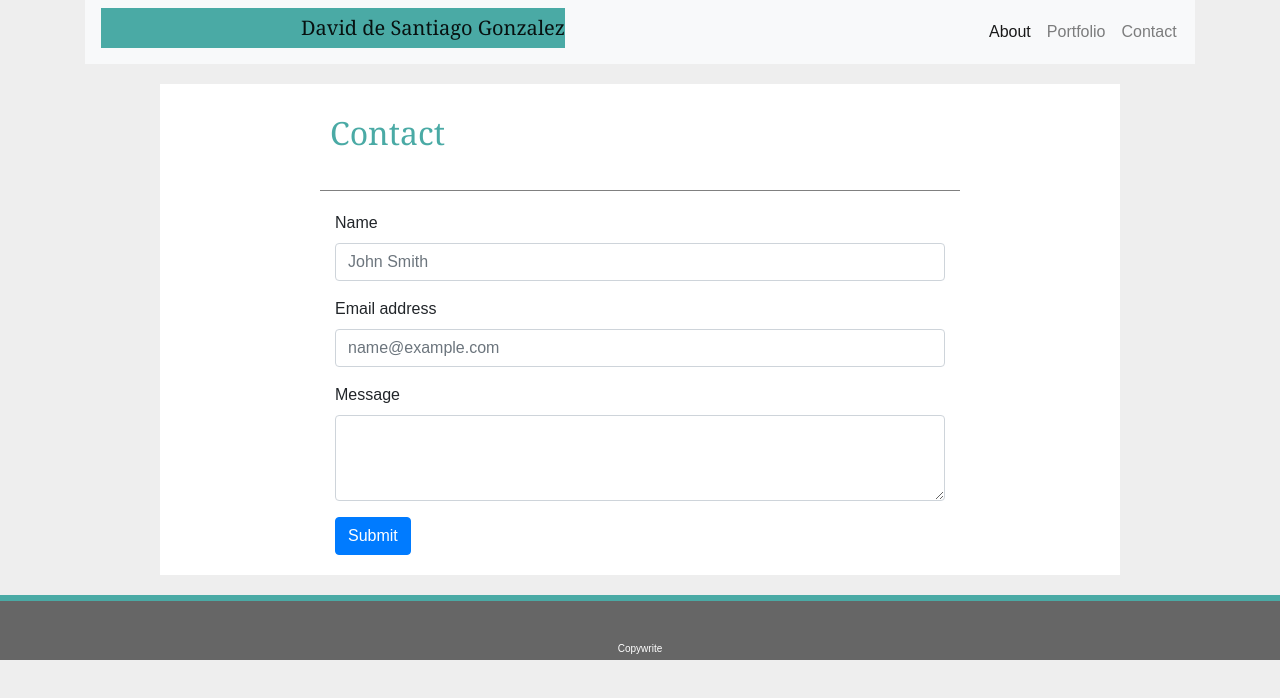
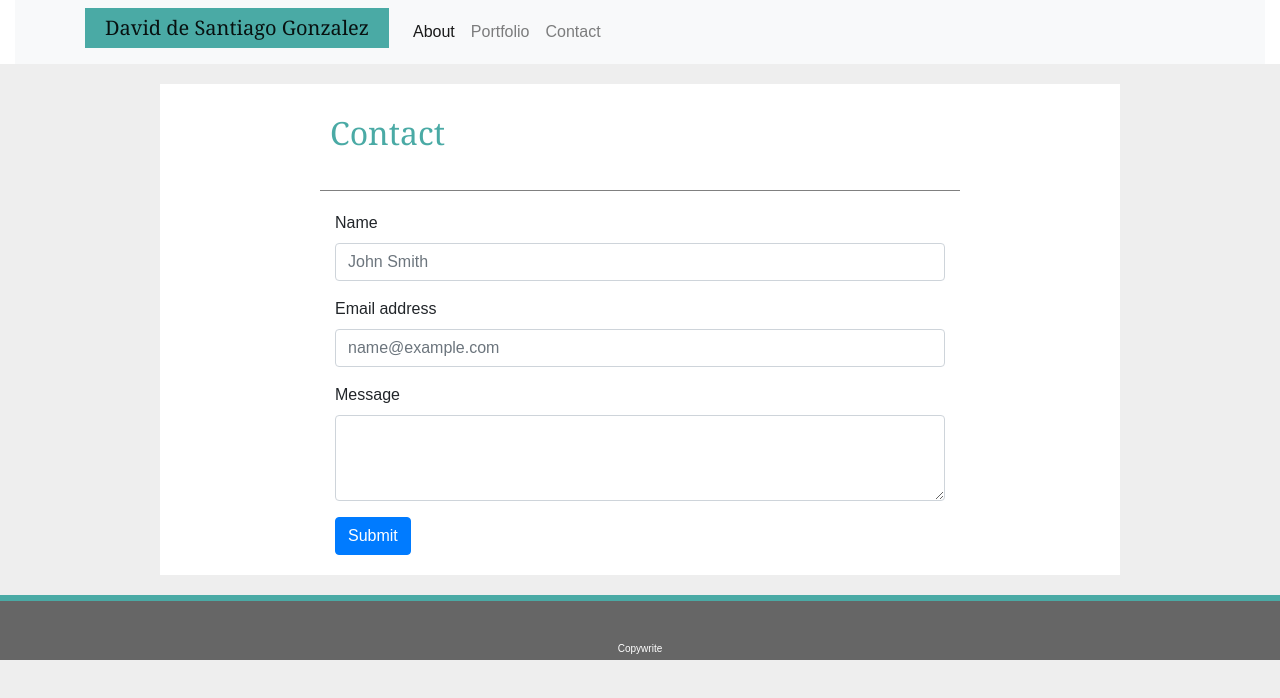
Before and after one commit to ddesan/Bootstrap-Portfolio, a plain HTML site: page contact.html in a window 1280 px wide. Drawn offline with nearby package versions, Linux system fonts and the light colour scheme.

Commit message:
last update

```diff
--- a/contact.html
+++ b/contact.html
@@ -12,15 +12,15 @@
 </head>
 
 <body>
-    <div class="container-fluid">
-        <div class="container">
-            <nav class="navbar navbar-expand-lg navbar-light bg-light">
+    <div class="container-fluid" style="background-color:white">
+        <nav class="navbar navbar-expand-lg navbar-light bg-light ">
+            <div class="container">
                 <h1 class="navbar-brand" href="index.html">David de Santiago Gonzalez</h1>
                 <button class="navbar-toggler" type="button" data-toggle="collapse" data-target="#navbarText"
                     aria-controls="navbarText" aria-expanded="false" aria-label="Toggle navigation">
                     <span class="navbar-toggler-icon"></span>
                 </button>
-                <div class="collapse navbar-collapse" id="navbarText" style="padding-left: 400px">
+                <div class="collapse navbar-collapse" id="navbarText">
                     <ul class="navbar-nav mr-auto">
                         <li class="nav-item active">
                             <a class="nav-link" href="index.html">About <span class="sr-only">(current)</span></a>
@@ -33,9 +33,8 @@
                         </li>
                     </ul>
                 </div>
-            </nav>
-        </div>
-
+            </div>
+        </nav>
     </div>
 
     <div class="container" id="main">
--- a/style.css
+++ b/style.css
@@ -2,8 +2,8 @@ h1{
     color: white;
     font-family: Georgia, Times, Times New Roman, serif;
     background-color: #4aaaa5;
-    padding-left: 200px;
-    height: 100%;
+    padding: 20px;
+    font-size: 18px;
 }
 h2{
     padding: 20px;
```
Also changed, not shown: index.html (+4 -5 lines), portfolio.html (+6 -7 lines).
